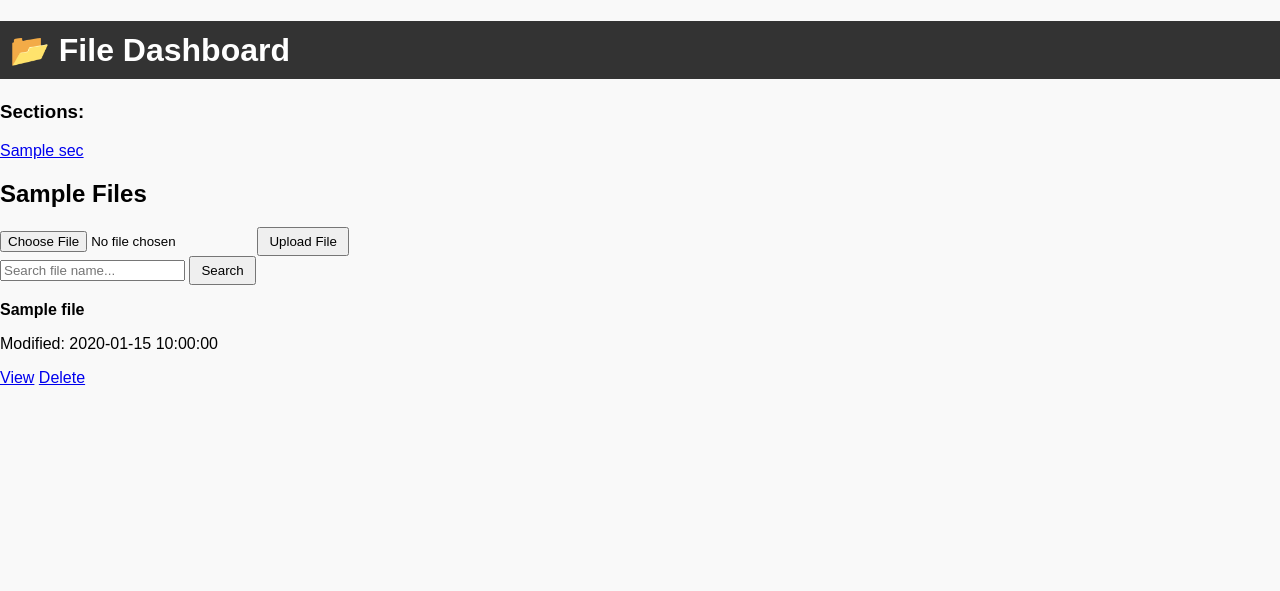
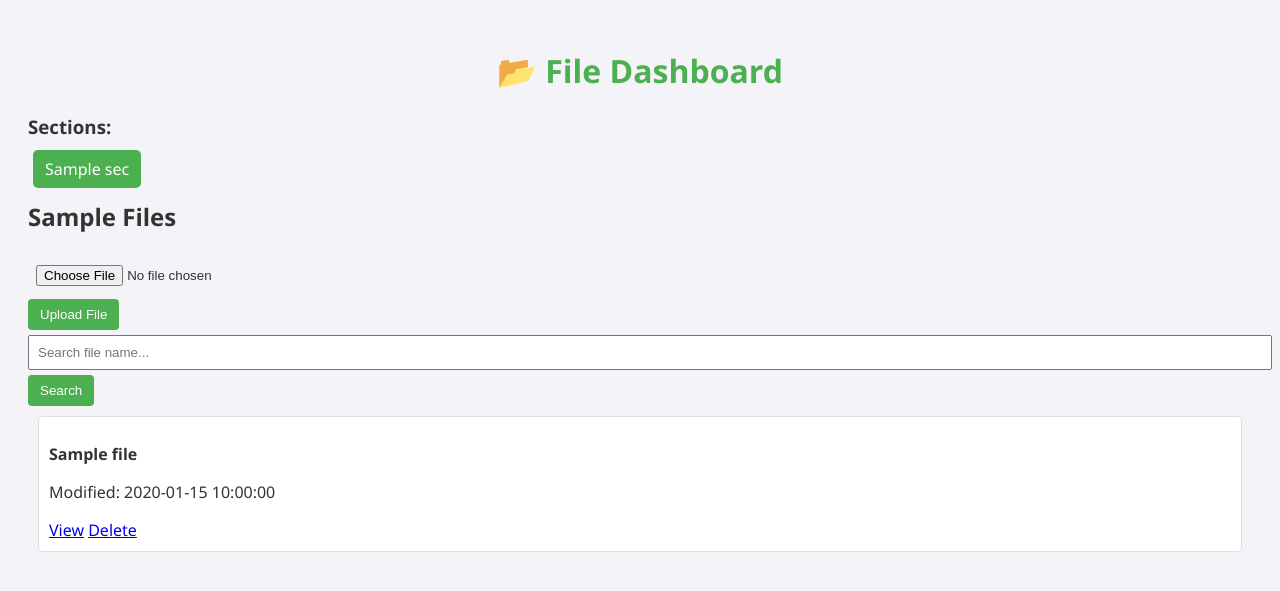
Before and after one commit to Muttu93/Final_Dashboard, a Flask app: template templates/index.html in a window 1280 px wide. Shown: the top 591 px of the page. Run offline with Flask 3, Linux system fonts and the light colour scheme; the template is opened without the code that fills it: most values are stand-ins (such as "Sample title", 1, 10 or a date in 2020).

Commit message:
Update style.css

```diff
--- a/static/style.css
+++ b/static/style.css
@@ -1,11 +1,62 @@
-body { font-family: Arial; background: #f9f9f9; margin: 0; padding: 0; }
-h1 { background: #333; color: #fff; padding: 10px; }
-.sidebar { width: 200px; float: left; background: #ddd; height: 100vh; padding: 10px; }
-.sidebar a { display: block; padding: 8px; text-decoration: none; color: #000; margin-bottom: 5px; }
-.sidebar a.active { background: #555; color: #fff; }
-.content { margin-left: 220px; padding: 20px; }
-table { width: 100%; border-collapse: collapse; }
-th, td { border: 1px solid #ccc; padding: 8px; text-align: left; }
-button { padding: 5px 10px; }
-.flash { color: green; }
-textarea { width: 90%; }
+body {
+    font-family: 'Segoe UI', sans-serif;
+    background: #f4f4f8;
+    color: #333;
+    padding: 20px;
+}
+
+h1 {
+    text-align: center;
+    color: #4CAF50;
+}
+
+.section-link {
+    background: #4CAF50;
+    color: #fff;
+    padding: 8px 12px;
+    margin: 5px;
+    border-radius: 5px;
+    text-decoration: none;
+}
+
+.section-link:hover {
+    background: #45a049;
+}
+
+.file-card {
+    background: #fff;
+    border: 1px solid #ddd;
+    margin: 10px;
+    padding: 10px;
+    border-radius: 5px;
+}
+
+button {
+    background: #4CAF50;
+    color: white;
+    border: none;
+    padding: 8px 12px;
+    border-radius: 4px;
+    cursor: pointer;
+}
+
+button:hover {
+    background: #45a049;
+}
+
+input[type="text"], input[type="file"], textarea {
+    width: 100%;
+    padding: 8px;
+    margin: 5px 0;
+}
+
+.flashes li {
+    list-style: none;
+    padding: 10px;
+    margin: 5px 0;
+    border-radius: 4px;
+}
+
+.flashes .success { background: #d4edda; color: #155724; }
+.flashes .danger { background: #f8d7da; color: #721c24; }
+.flashes .warning { background: #fff3cd; color: #856404; }
```
